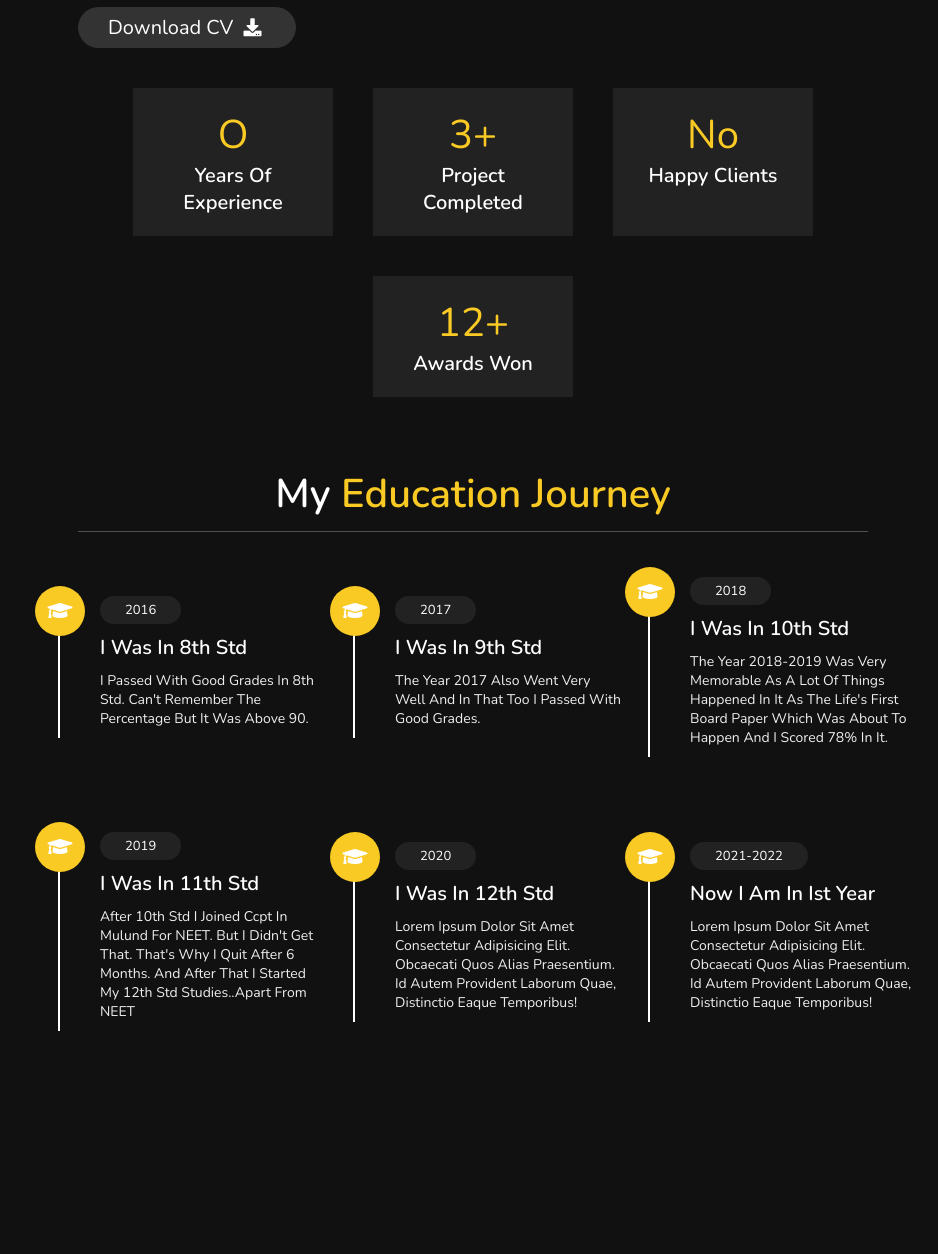
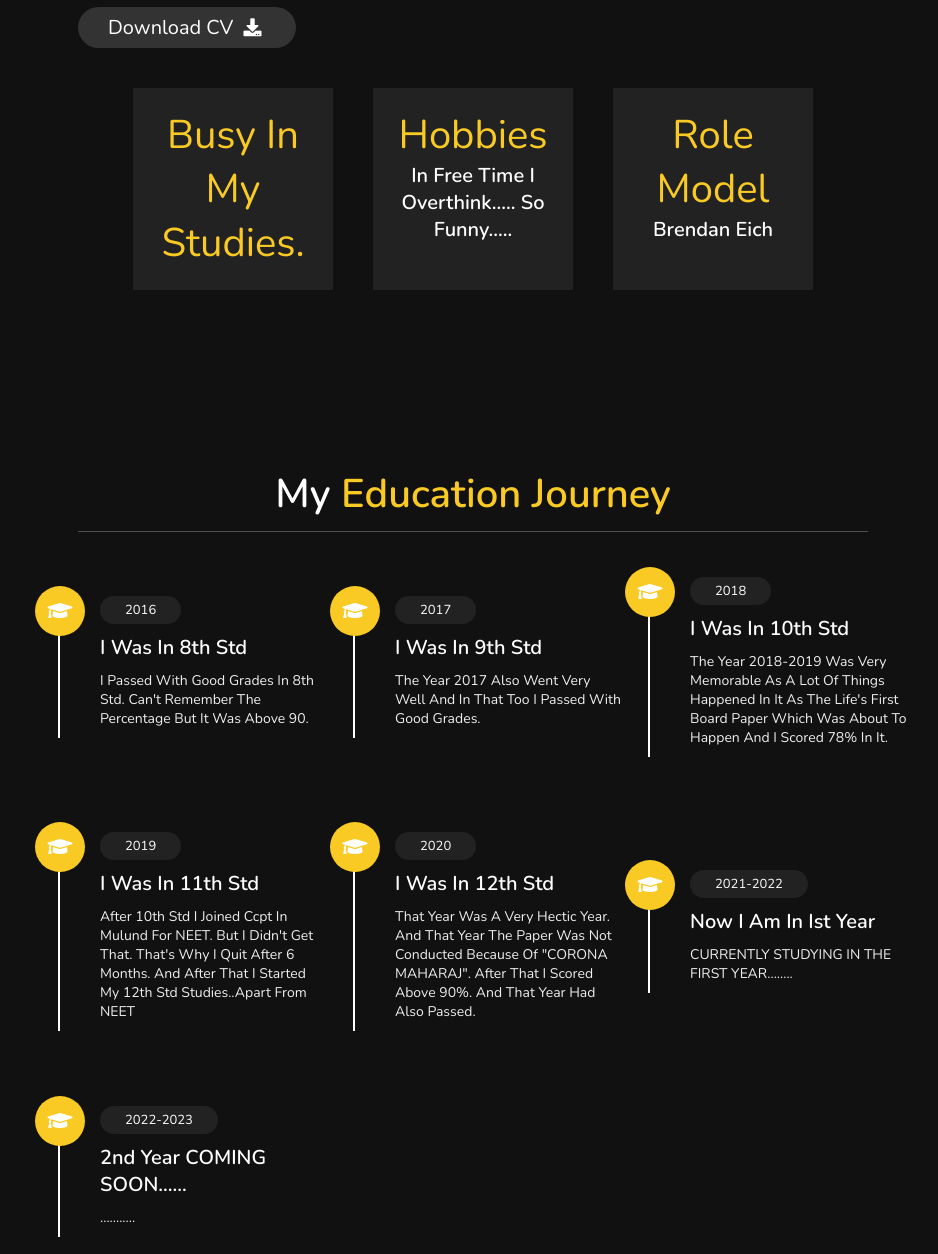
Before and after one commit to saudansari03/codewithsaud.com, a plain HTML site: page index.html in a window 1280 px wide. Shown: the part 1153-2407 px from the top of the page, without its empty margins (342-1280 px from the left). Drawn offline with nearby package versions, Linux system fonts and the light colour scheme.

Commit message:
Update index.html

```diff
--- a/index.html
+++ b/index.html
@@ -544,25 +544,20 @@
             <div class="counter">
 
                 <div class="box">
-                    <span>o</span>
-                    <h3>years of experience</h3>
+                    <span>busy in my studies.</span>
                 </div>
 
                 <div class="box">
-                    <span>3+</span>
-                    <h3>project completed</h3>
+                    <span>hobbies</span>
+                    <h3>in free time i overthink.....
+                        So funny.....
+                    </h3>
                 </div>
 
                 <div class="box">
-                    <span>no</span>
-                    <h3>happy clients</h3>
+                    <span>role model</span>
+                    <h3>Brendan eich</h3>
                 </div>
-
-                <div class="box">
-                    <span>12+</span>
-                    <h3>awards won</h3>
-                </div>
-
             </div>
 
         </div>
@@ -613,16 +608,25 @@
                 <i class="fas fa-graduation-cap"></i>
                 <span>2020</span>
                 <h3>i was in 12th std</h3>
-                <p>Lorem ipsum dolor sit amet consectetur adipisicing elit. Obcaecati quos alias praesentium. Id autem
-                    provident laborum quae, distinctio eaque temporibus!</p>
+                <p>That year was a very hectic year.
+                    And that year the paper was not conducted because of "CORONA MAHARAJ".
+                    After that i scored above 90%.
+                    And that year had also passed.
+                </p>
             </div>
 
             <div class="box">
                 <i class="fas fa-graduation-cap"></i>
                 <span>2021-2022</span>
                 <h3>now i am in Ist year</h3>
-                <p>Lorem ipsum dolor sit amet consectetur adipisicing elit. Obcaecati quos alias praesentium. Id autem
-                    provident laborum quae, distinctio eaque temporibus!</p>
+                <p>CURRENTLY STUDYING IN THE FIRST YEAR........</p>
+            </div>
+
+            <div class="box">
+                <i class="fas fa-graduation-cap"></i>
+                <span>2022-2023</span>
+                <h3>2nd year COMING SOON......</h3>
+                <p>...........</p>
             </div>
 
         </div>
@@ -640,11 +644,11 @@
         <div class="box-container">
 
             <div class="box">
-                <img src="images/img1.jpg" alt="">
+                <img src="images/img2.jpg" alt="">
             </div>
 
             <div class="box">
-                <img src="images/img2.jpg" alt="">
+                <img src="images/img1.jpg" alt="">
             </div>
 
             <div class="box">
@@ -654,15 +658,6 @@
             <div class="box">
                 <img src="images/img4.jpg" alt="">
             </div>
-
-            <div class="box">
-                <img src="images/img5.jpg" alt="">
-            </div>
-
-            <div class="box">
-                <img src="images/img6.jpg" alt="">
-            </div>
-
         </div>
 
     </section>
@@ -731,21 +726,21 @@
     <script src="https://cdnjs.cloudflare.com/ajax/libs/jquery/3.6.0/jquery.min.js"></script>
 
     <!-- custom js file link  -->
-<script>$(document).ready(function(){
+    <script>$(document).ready(function () {
 
-    $('#menu').click(function(){
+            $('#menu').click(function () {
                 $(this).toggleClass('fa-times');
                 $('header').toggleClass('toggle');
             });
 
-    $(window).on('scroll load',function(){
+            $(window).on('scroll load', function () {
 
                 $('#menu').removeClass('fa-times');
                 $('header').removeClass('toggle');
 
-      if($(window).scrollTop() > 0){
+                if ($(window).scrollTop() > 0) {
                     $('.top').show();
-      }else{
+                } else {
                     $('.top').hide();
                 }
 
@@ -753,13 +748,13 @@
 
             // smooth scrolling
 
-    $('a[href*="#"]').on('click',function(e){
+            $('a[href*="#"]').on('click', function (e) {
 
                 e.preventDefault();
 
                 $('html, body').animate({
 
-        scrollTop : $($(this).attr('href')).offset().top,
+                    scrollTop: $($(this).attr('href')).offset().top,
 
                 },
                     500,
```
Lines whose indentation alone changed are shown as unchanged.
